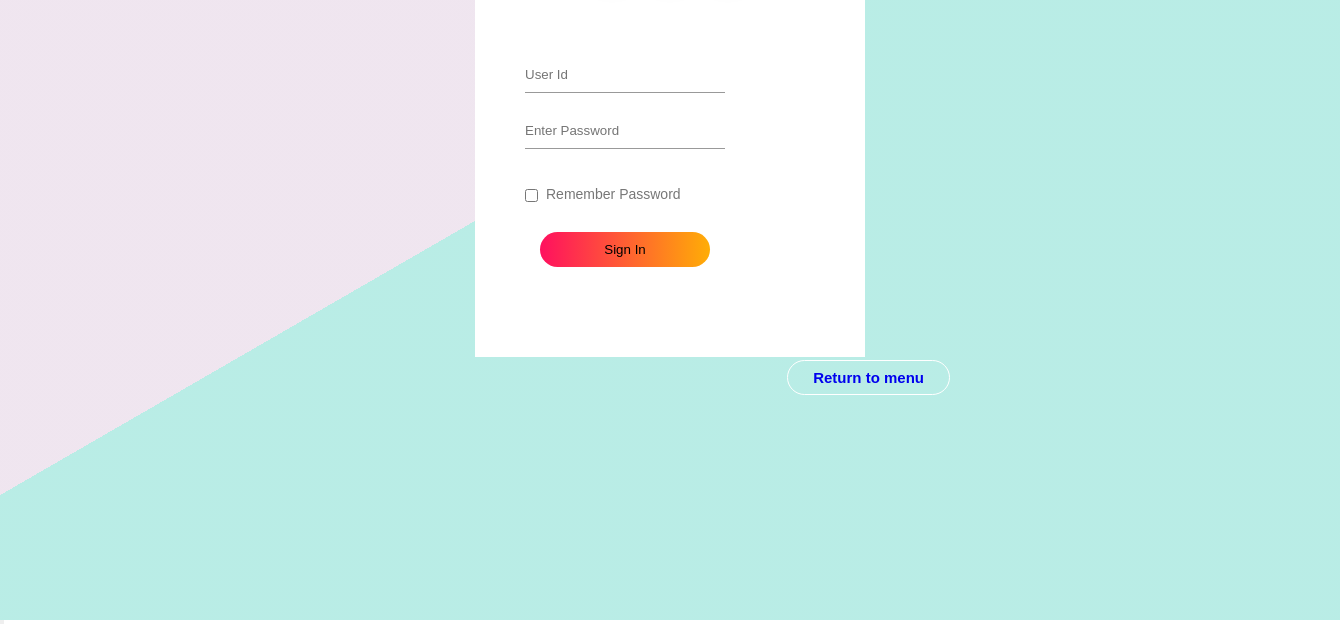
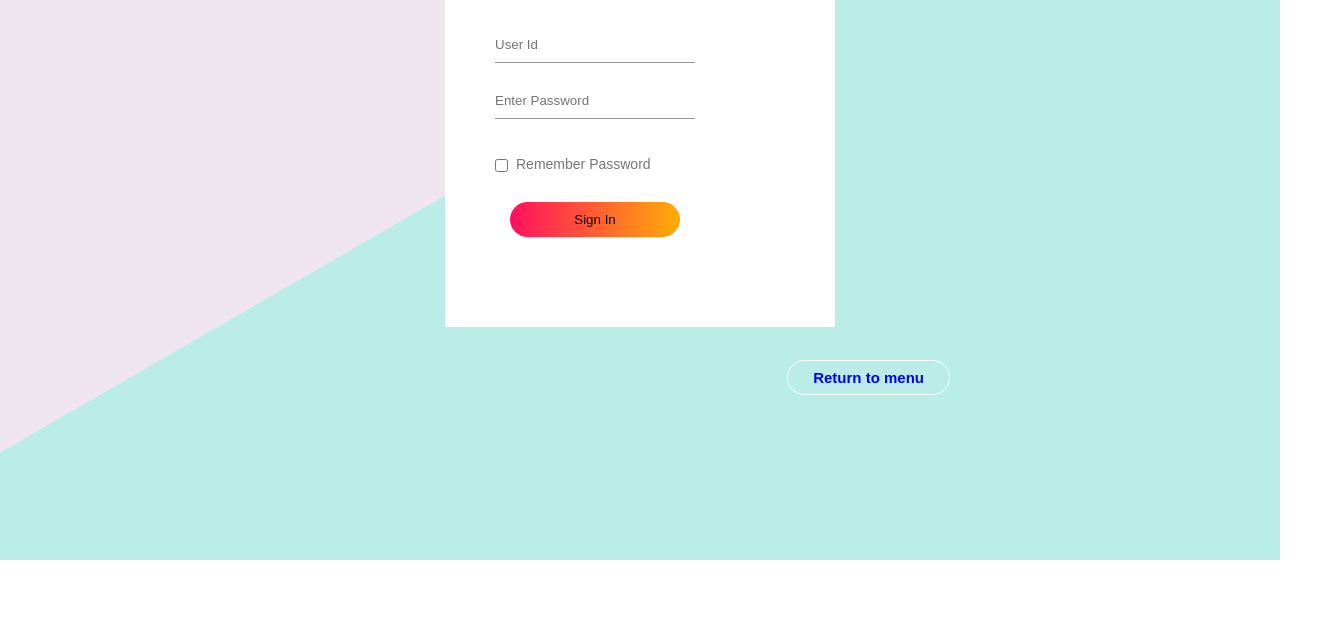
Before and after one commit to priyanka8329/priyankapraj8329.github.io, a plain HTML site: page login form.html in a window 1280 px wide. Shown: the part 240-864 px from the top of the page, 1340 px wide, since content can reach past the window. After the commit the page ends 800 px from the top, so only its background shows below. Drawn offline with Linux system fonts and the light colour scheme.

Commit message:
good
good

```diff
--- a/login form.css
+++ b/login form.css
@@ -7,11 +7,10 @@ a{text-decoration: none;}
 .login{
     width: 100%;
     height: 100vh;
-    padding: 30px;
-    position: relative;
-    background-attachment: fixed;
+    position: absolute;
+
 }
-.login:before{
+.login::before{
     content: "";
     position: absolute;
     top: 0;
@@ -19,7 +18,6 @@ a{text-decoration: none;}
     left: 0;
     right: 0;
     opacity: .4;
-
     background: linear-gradient(330deg, #50d1c0 55%, thistle 0%);
 }
 .form-box{
--- a/login form.html
+++ b/login form.html
@@ -4,7 +4,7 @@
 
     </head>
     <body>
-        <div class="login" id="logindiv">
+        <div class="login" id="container">
             <div class="form-box">
               <div class="button-box">
                 <div id="btn"></div>
@@ -50,7 +50,7 @@
                    }
               </script>
               <form>
-                  <button class="finish"><a href="index.html" target="blank0">Return to menu</a></button>
+                  <button class="finish"><a href="index.html">Return to menu</a></button>
               </form>
 
 
```
Also changed, not shown: contact page.html (+1 -1 lines).
